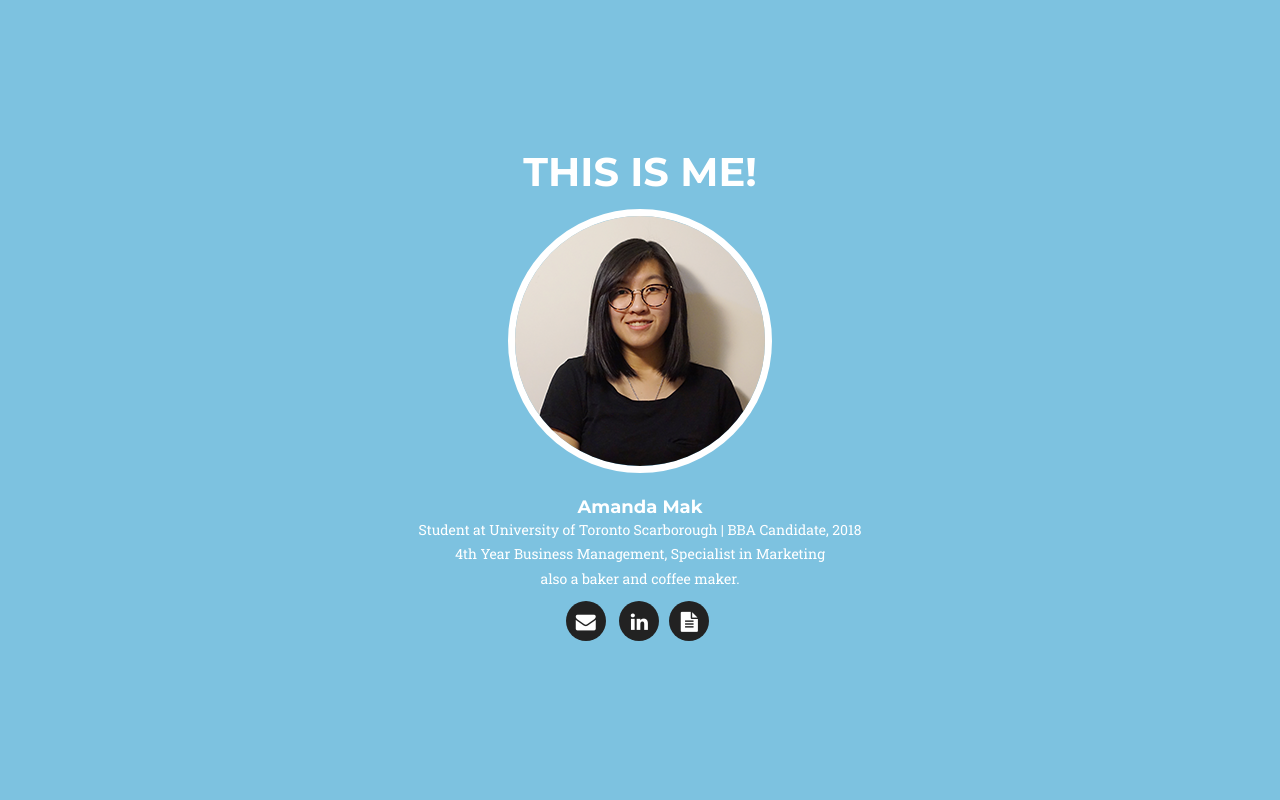
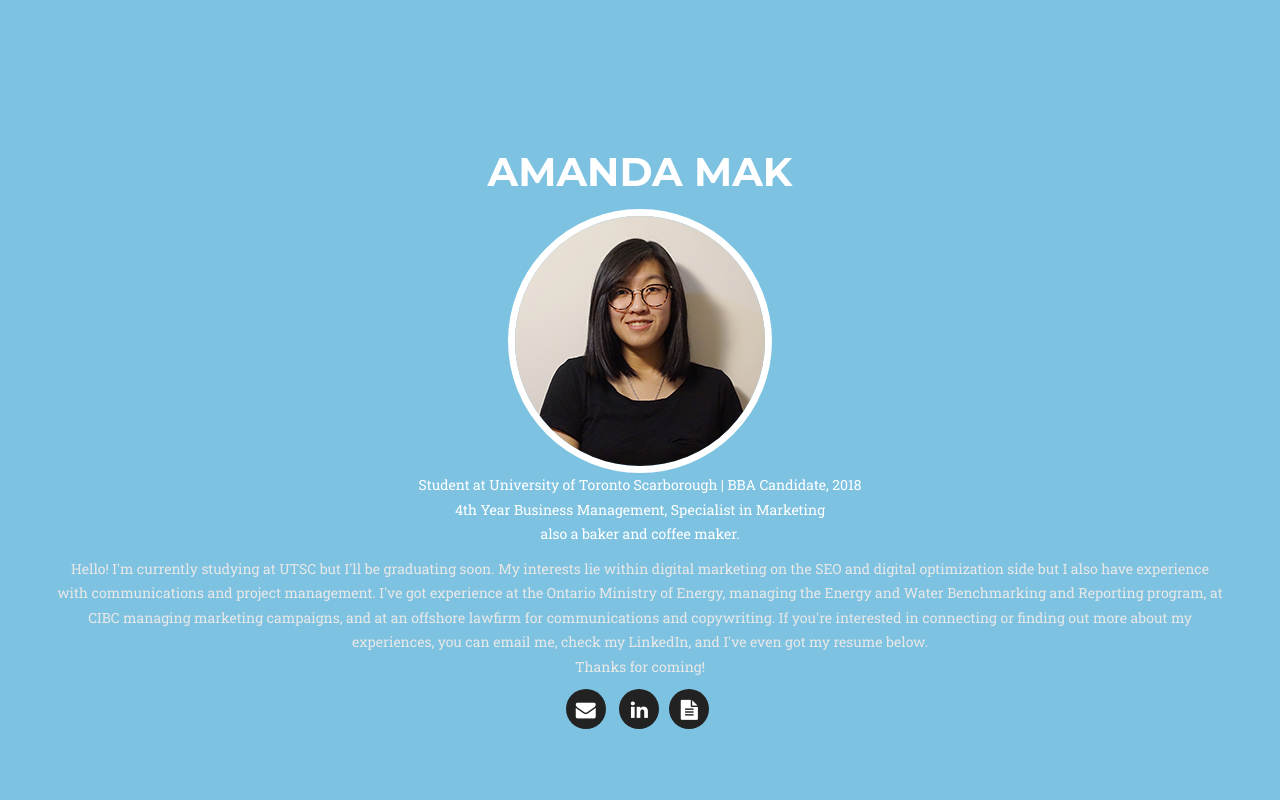
Before and after one commit to amandamak/amandamak.github.io, a plain HTML site: page index.html in a window 1280 px wide. Shown: the top 800 px of the page. Drawn offline with nearby package versions, Linux system fonts and the light colour scheme; a web font is replaced by a local one.

Commit message:
Update index.html

```diff
--- a/index.html
+++ b/index.html
@@ -40,17 +40,18 @@
         <div class="container">
             <div class="row">
                 <div class="col-lg-12 text-center">
-                    <h2 class="section-heading" style="color:#fff">This is me!</h2>
+                    <h2 class="section-heading" style="color:#fff">Amanda Mak</h2>
                 </div>
             </div>
             <div class="row">
                 <div class="col">
                     <div class="team-member">
                         <img src="img/team/amanda_mak.png" class="img-responsive img-circle" alt="">
-                        <h4 style="color:#fff">Amanda Mak</h4>
                         <p class="text-muted" style="color:#fff">Student at University of Toronto Scarborough | BBA Candidate, 2018<br>
                             4th Year Business Management, Specialist in Marketing <br>
-                        also a baker and coffee maker.</p>
+                        also a baker and coffee maker. </p>
+
+                        <p class="text-muted" style="color:#e8e8e8">Hello! I'm currently studying at UTSC but I'll be graduating soon. My interests lie within digital marketing on the SEO and digital optimization side but I also have experience with communications and project management. I've got experience at the Ontario Ministry of Energy, managing the Energy and Water Benchmarking and Reporting program, at CIBC managing marketing campaigns, and at an offshore lawfirm for communications and copywriting. If you're interested in connecting or finding out more about my experiences, you can email me, check my LinkedIn, and I've even got my resume below. <br> Thanks for coming!  </p>
                         <ul class="list-inline social-buttons">
                             <li><a href="mailto:amanda.mak@mail.utoronto.ca"><i class="fa fa-envelope"></i></a>
                             </li>
```
